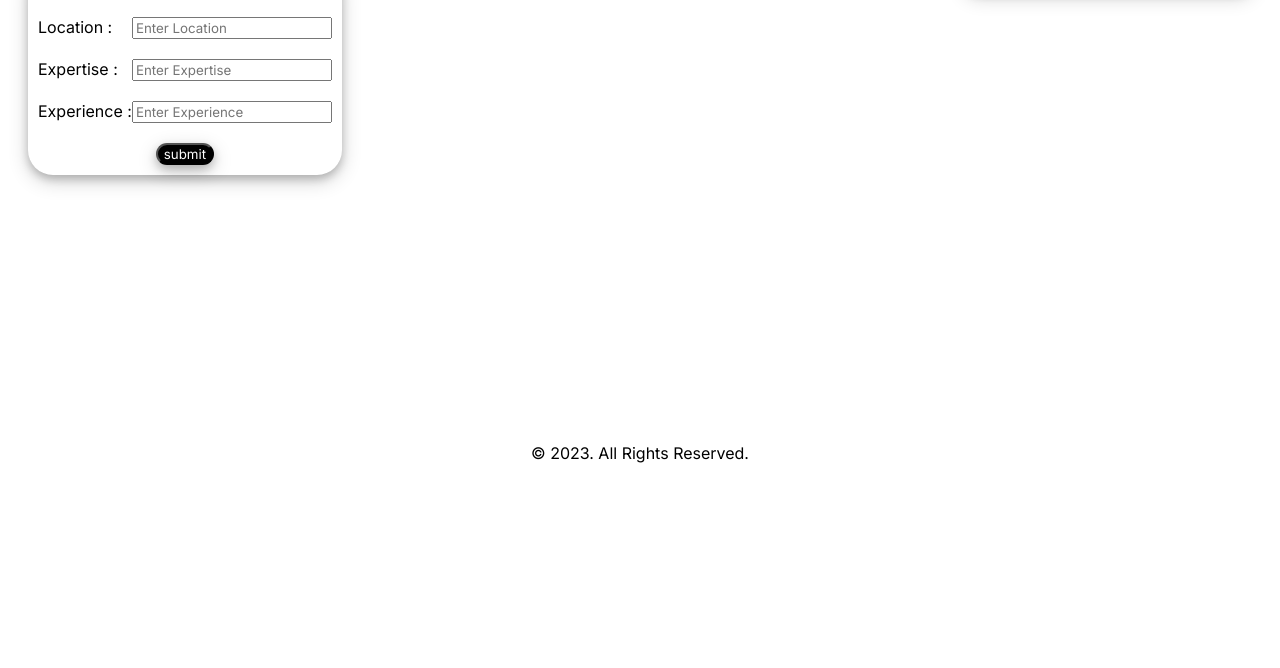
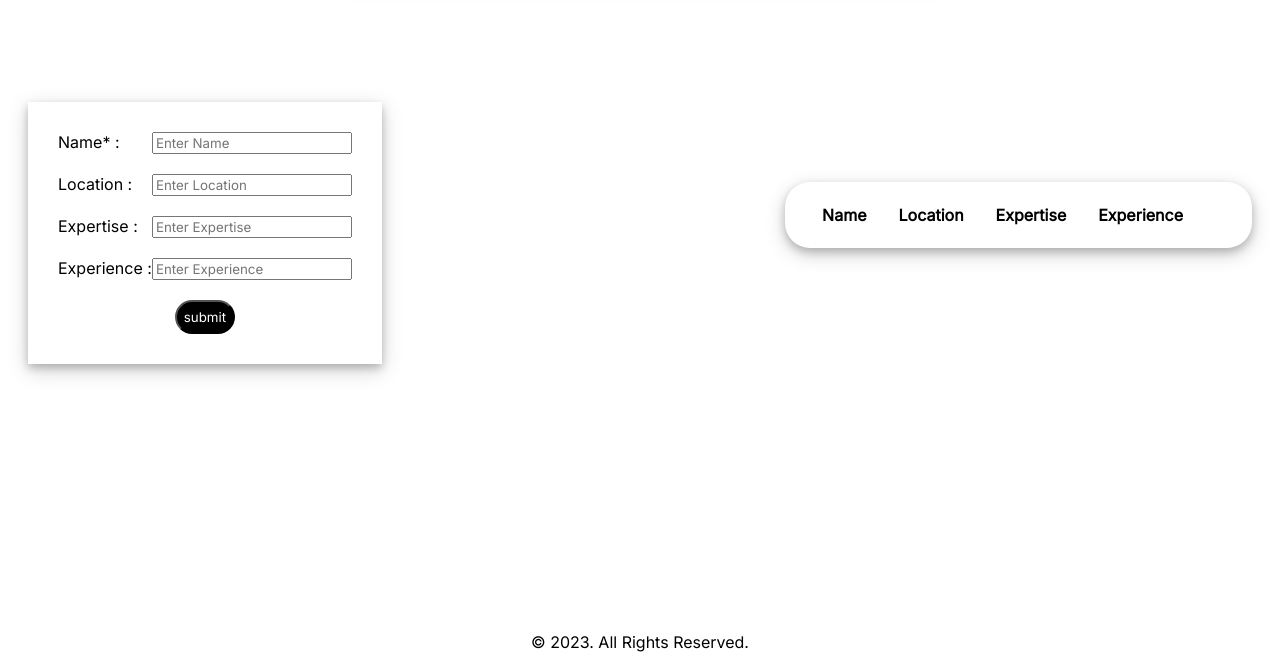
Before and after one commit to kanishkacodes/CRUD-operation, a plain HTML site: page index.html in a window 1280 px wide. Shown: the part 138-806 px from the top of the page. Drawn offline with Linux system fonts and the light colour scheme.

Commit message:
minor UI changes

```diff
--- a/index.html
+++ b/index.html
@@ -48,11 +48,11 @@
                 <table class="list" id="doctorsList">
                     <thead class="thead">
                         <tr>
-                            <th>Name</th>
-                            <th>Location</th>
-                            <th>Expertise</th>
-                            <th>Experience</th>
-                            <th></th>
+                            <th class="trn">Name</th>
+                            <th class="trn">Location</th>
+                            <th class="trn">Expertise</th>
+                            <th class="trn">Experience</th>
+                            <th class="trn"></th>
                         </tr>
                     </thead>
                     <tbody class="tbody"></tbody>
--- a/styles.css
+++ b/styles.css
@@ -17,6 +17,7 @@
     top: 10%;
     font-size: 20px;
     font-weight: bold;
+    padding: 2px;
 }
 .middle{
     position: relative;
@@ -36,12 +37,17 @@
 }
 .submit-child{
     box-shadow: 0 4px 8px 0 rgba(0, 0, 0, 0.2), 0 6px 20px 0 rgba(0, 0, 0, 0.19);
-    border-radius: 25px;
+    padding: 20px;
+    margin-top: 125px;
+
 
 }
 .table-div-child{
+    margin-top: 205px;
     box-shadow: 0 4px 8px 0 rgba(0, 0, 0, 0.2), 0 6px 20px 0 rgba(0, 0, 0, 0.19);
-    border-radius: 25px;}
+    border-radius: 25px;
+    padding: 20px;
+}
 
 
 .hrizontal{
@@ -56,11 +62,17 @@
     justify-content: center;
 
 }
+
+
 .b{
-    background-color: black;
+    background-color:black;
     color: #fefefe;
+    padding: 7px;
     border-radius: 25px;
-    box-shadow: 0 4px 8px 0 rgba(0, 0, 0, 0.2), 0 6px 20px 0 rgba(0, 0, 0, 0.19);}
+}    .b:hover{
+        background-color: #fefefe;
+        color: black;
+    }
 
 .ud{
     background-color: black;
@@ -68,7 +80,11 @@
     border-radius: 25px;
     font-size: small;
     padding: 2px 5px 2px 5px;
-    box-shadow: 0 4px 8px 0 rgba(0, 0, 0, 0.2), 0 6px 20px 0 rgba(0, 0, 0, 0.19);
+
+}
+.ud:hover{
+    background-color: #fefefe;
+    color: black;
 }
 .footer{
     text-align: center;
@@ -77,8 +93,15 @@
 
 }
 .thead{
-    padding: 10px;
+    padding-left: 15px;
+    padding-right: 15px;
 }
 .tbody{
-    padding: 10px;
+    padding-left: 15px;
+    padding-right: 15px;
+    text-align: center;
 }
+.trn{
+    padding-left: 15px;
+    padding-right: 15px;
+}
```
